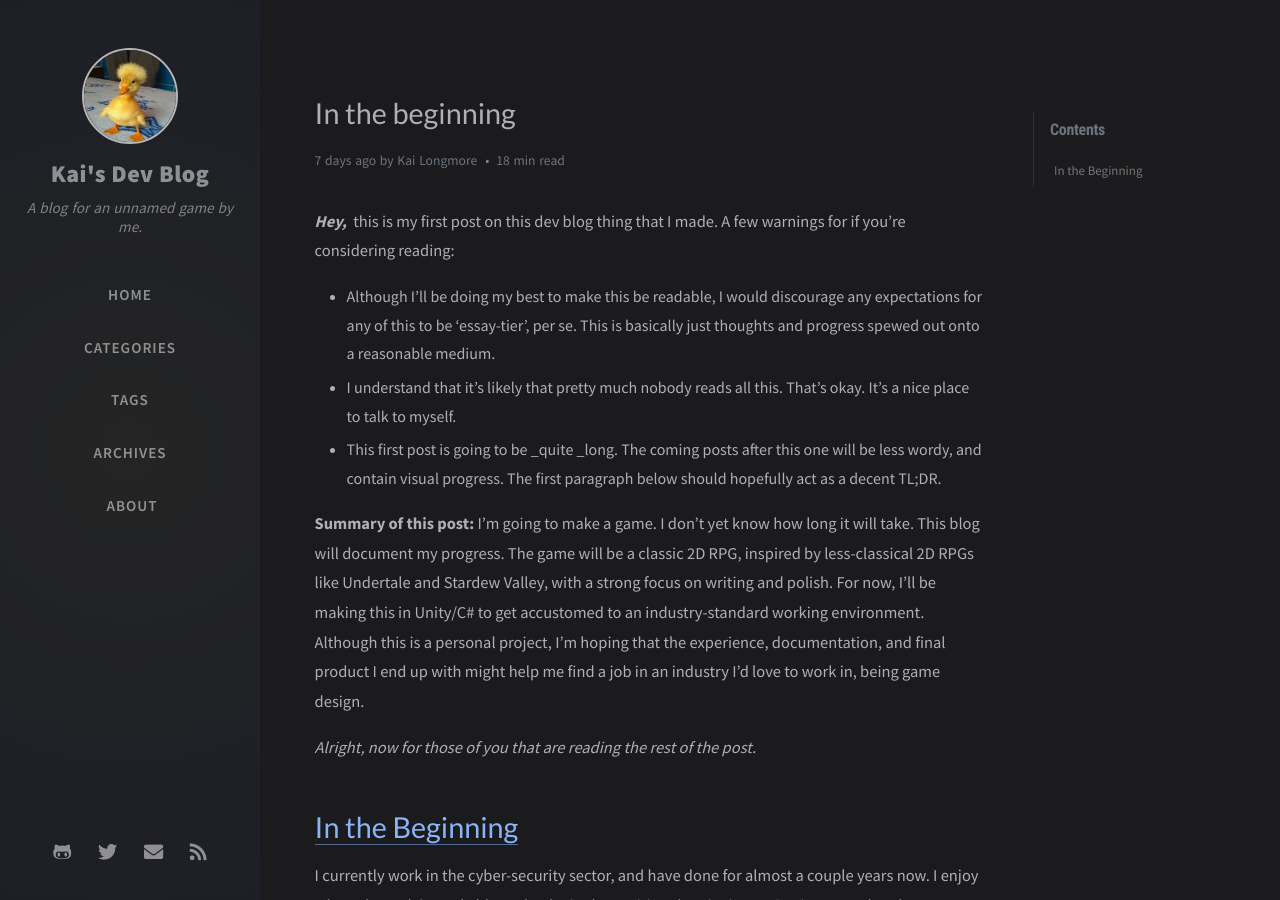
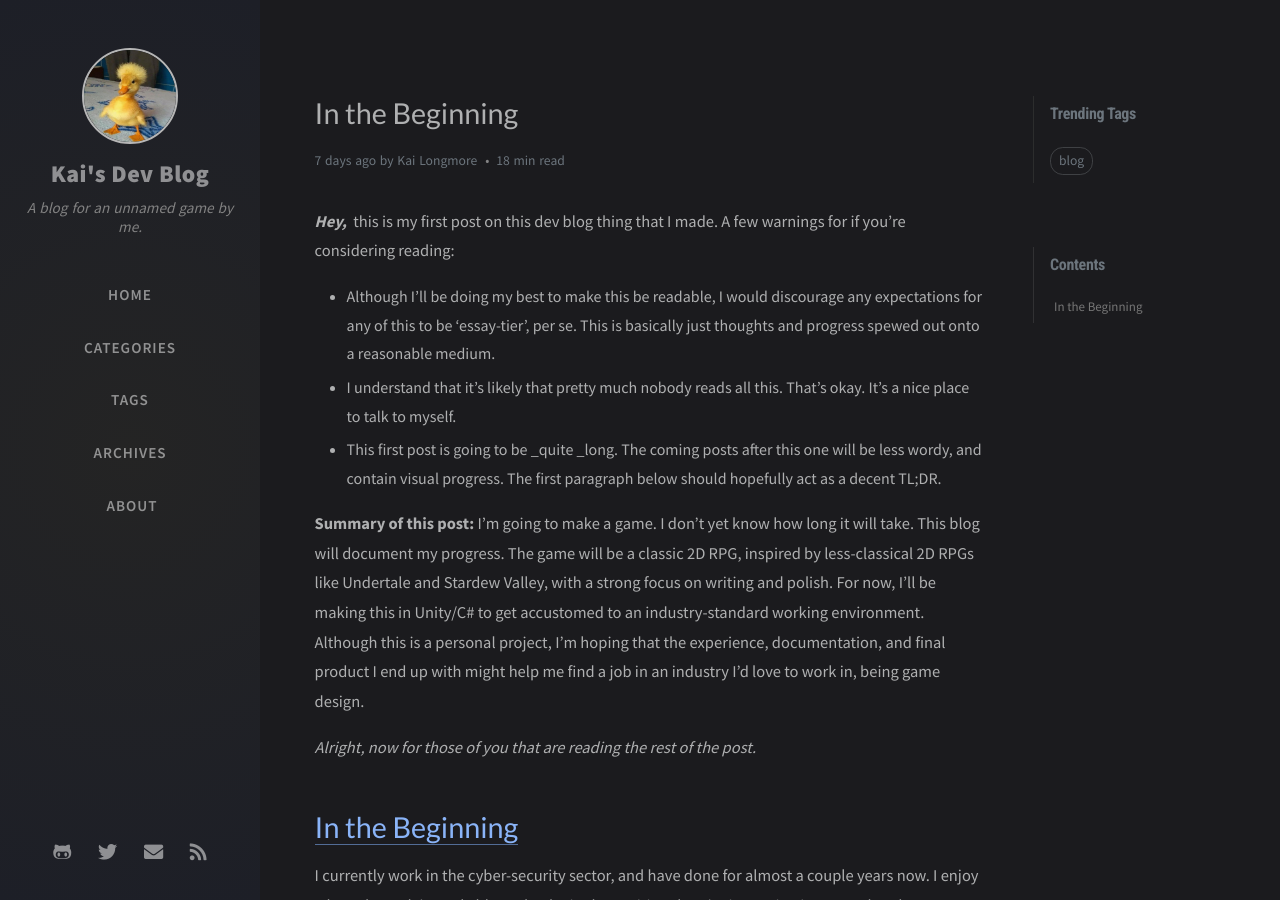
Before and after one commit to klongmore/klongmore.github.io, a Jekyll site: the page built from _posts/2020-12-12-In the Beginning.md, in a window 1280 px wide and 900 px high. Built offline with Jekyll 4.4.1, drawn with Linux system fonts in a browser that asks for light colours; nearby versions of some CDN libraries; comment, search, counter and statistics services are not loaded; some of the changed lines change nothing that is shown.

Commit message:
add front matter to post

```diff
--- a/_posts/2020-12-12-In the Beginning.md
+++ b/_posts/2020-12-12-In the Beginning.md
@@ -1,3 +1,10 @@
+---
+title: In the Beginning
+date: 2020-12-12 00:35:00 +1100
+categories: [Blog, Rant]
+tags: [blog]     # TAG names should always be lowercase
+---
+
 **_Hey,_** this is my first post on this dev blog thing that I made. A few warnings for if you're considering reading:
 
 
```
